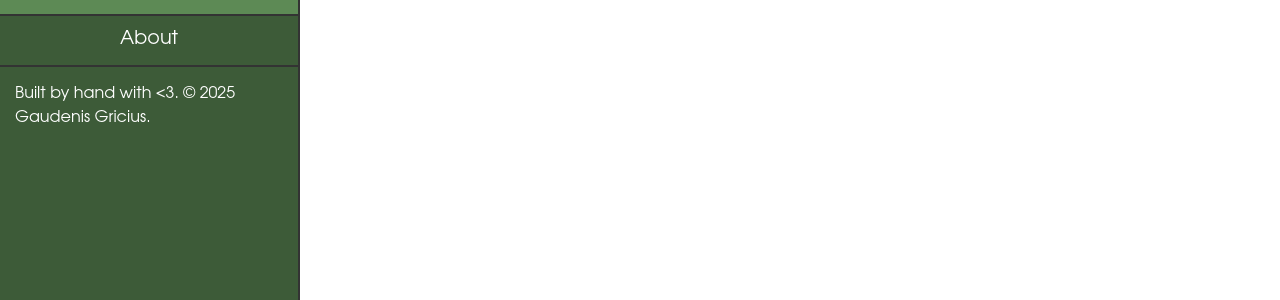
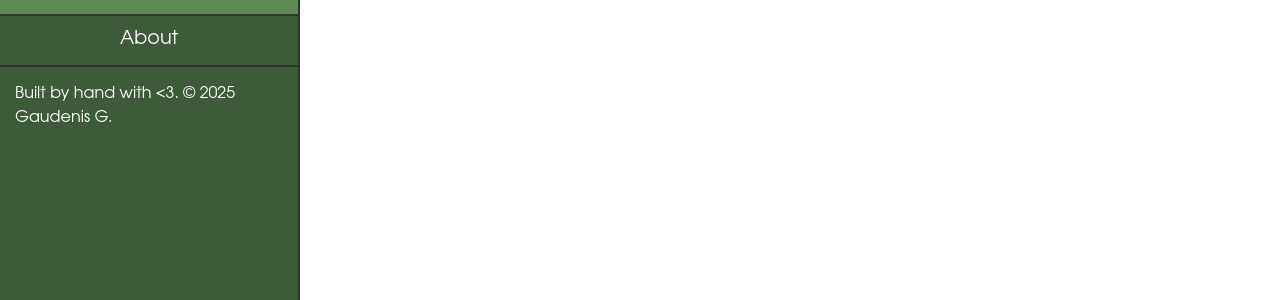
Before and after one commit to gaudenisg/gaudenisg.github.io, a Jekyll site: the page built from index.md, in a window 1280 px wide. Shown: the part 253-553 px from the top of the page. Built offline with Jekyll 4.4.1, drawn with Linux system fonts in a browser that asks for light colours.

Commit message:
Update sidebar.html

```diff
--- a/_includes/sidebar.html
+++ b/_includes/sidebar.html
@@ -10,6 +10,6 @@
   {% for item in site.data.navigation %}
   <a href="{{ item.link }}" class="sidebar-nav-link {% if page.url == item.link %}current {% endif %}">{{ item.name }}</a>
   {% endfor %}
-  <p class="footer">Built by hand with <3. &copy; 2025 Gaudenis Gricius.</p>
+  <p class="footer">Built by hand with &lt;3. &copy; 2025 Gaudenis G.</p>
 </div>
 </div>
```
